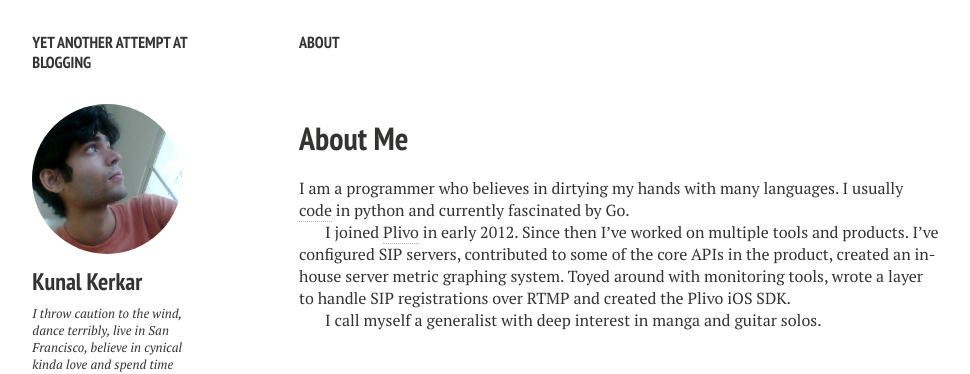
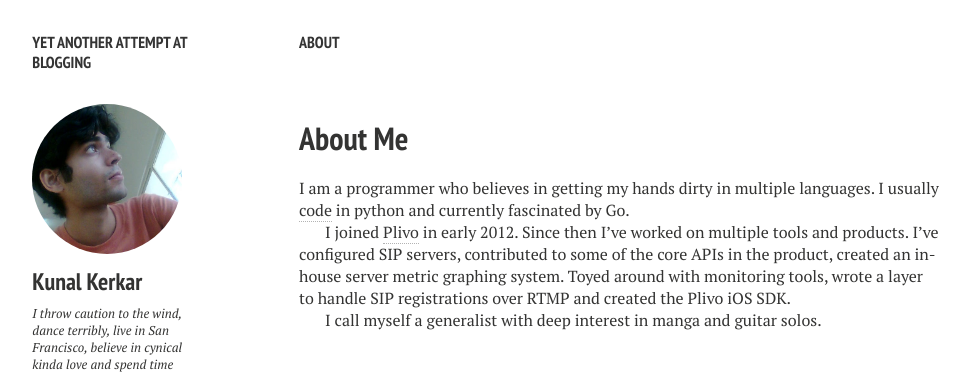
Before and after one commit to tsudot/tsudot.github.io, a Jekyll site: the page built from about.md, in a window 1280 px wide. Shown: the top 374 px of the page, without its empty margins (21-991 px from the left). Built offline with Jekyll 4.4.1, drawn with Linux system fonts in a browser that asks for light colours; nearby versions of some CDN libraries.

Commit message:
Change language

```diff
--- a/about.md
+++ b/about.md
@@ -5,7 +5,7 @@ title: About Me
 tags: [about]
 ---
 
-I am a programmer who believes in dirtying my hands with many languages. I usually [code](https://github.com/tsudot) in python and currently fascinated by Go.
+I am a programmer who believes in getting my hands dirty in multiple languages. I usually [code](https://github.com/tsudot) in python and currently fascinated by Go.
 
 I joined [Plivo](https://plivo.com) in early 2012. Since then I've worked on multiple tools and products. I've configured SIP servers, contributed to some of the core APIs in the product, created an in-house server metric graphing system. Toyed around with monitoring tools, wrote a layer to handle SIP registrations over RTMP and created the Plivo iOS SDK.
 
```
